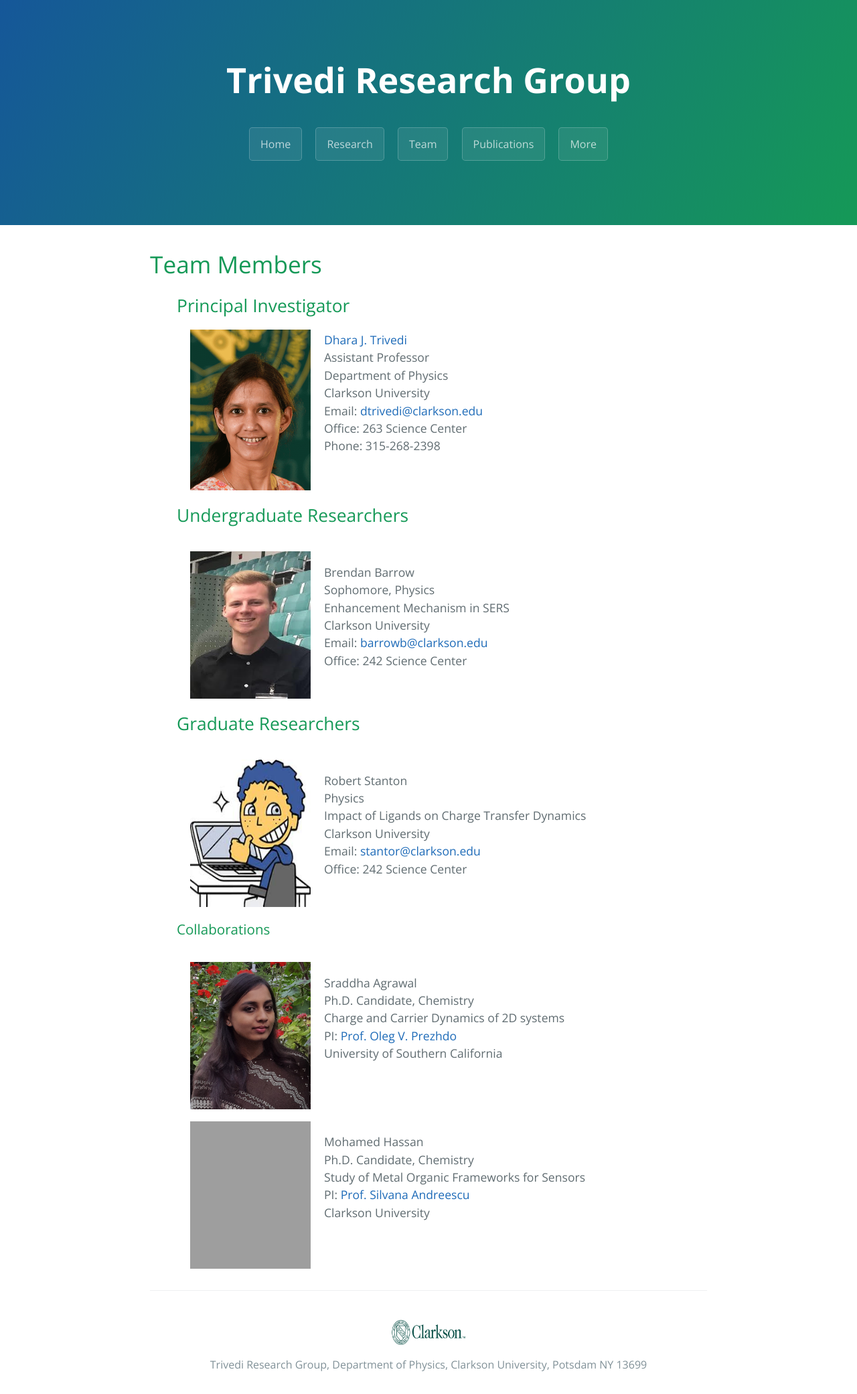
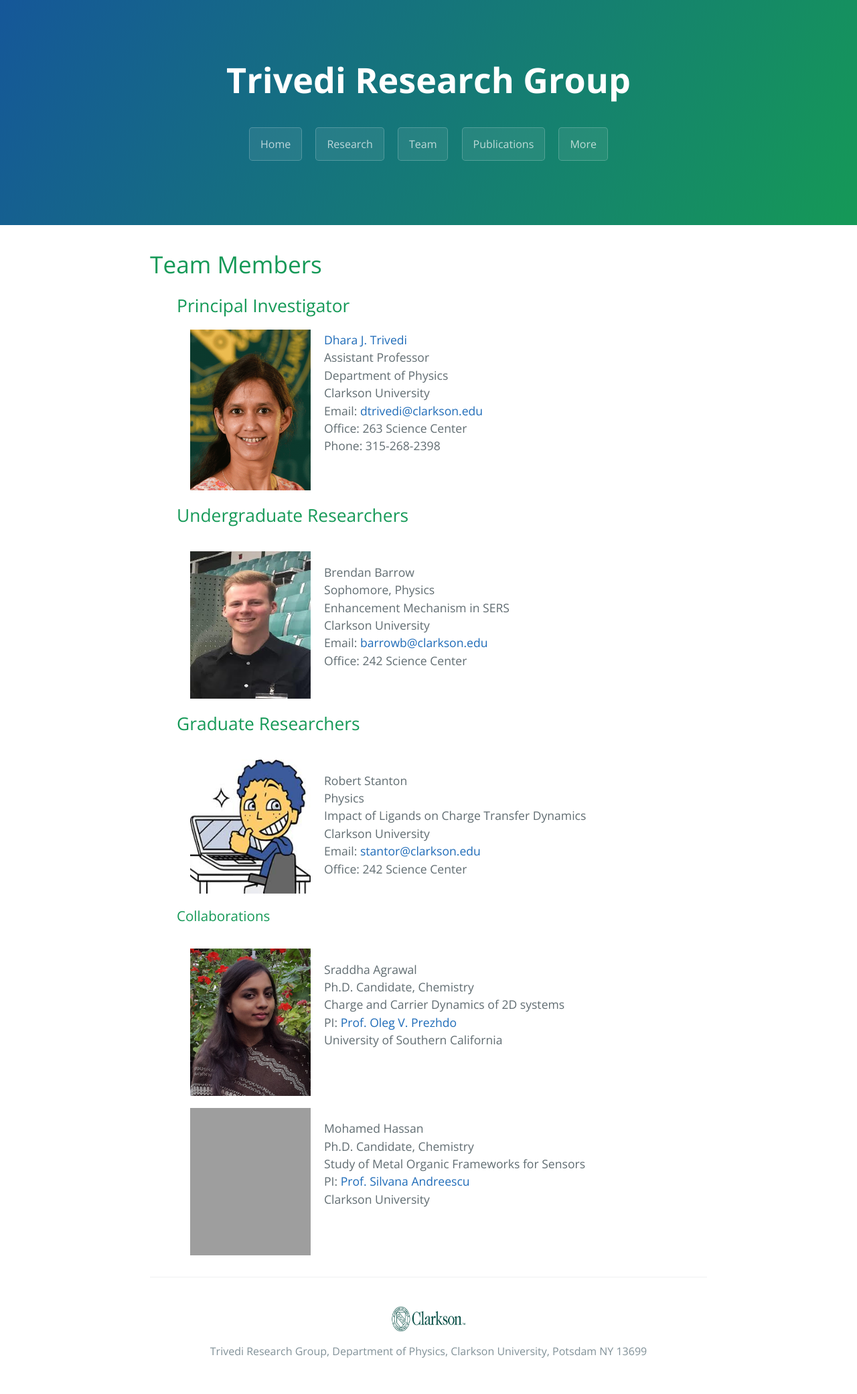
Before and after one commit to dharatrivedi/dharatrivedi.github.io, a Jekyll site: the page built from people.html, in a window 1280 px wide. Shown: the whole page at 67% size. Built offline with Jekyll 4.4.1, drawn with Linux system fonts in a browser that asks for light colours; grey boxes are pictures that could not be loaded.

Commit message:
Update people.html

```diff
--- a/people.html
+++ b/people.html
@@ -36,7 +36,7 @@ title: {{ site.name }}
     <h2>Graduate Researchers</h2>
   </ul>
   <ul class="clearfix">
-    <img class="img1" src="/images/Boy.jpeg" alt="RobertStanton" width="180" height="220"  hspace="20">
+    <img class="img1" src="/images/Boy.jpeg" alt="RobertStanton" width="180" height="200"  hspace="20">
     <p>
       Robert Stanton<br />
       Physics<br />
```
